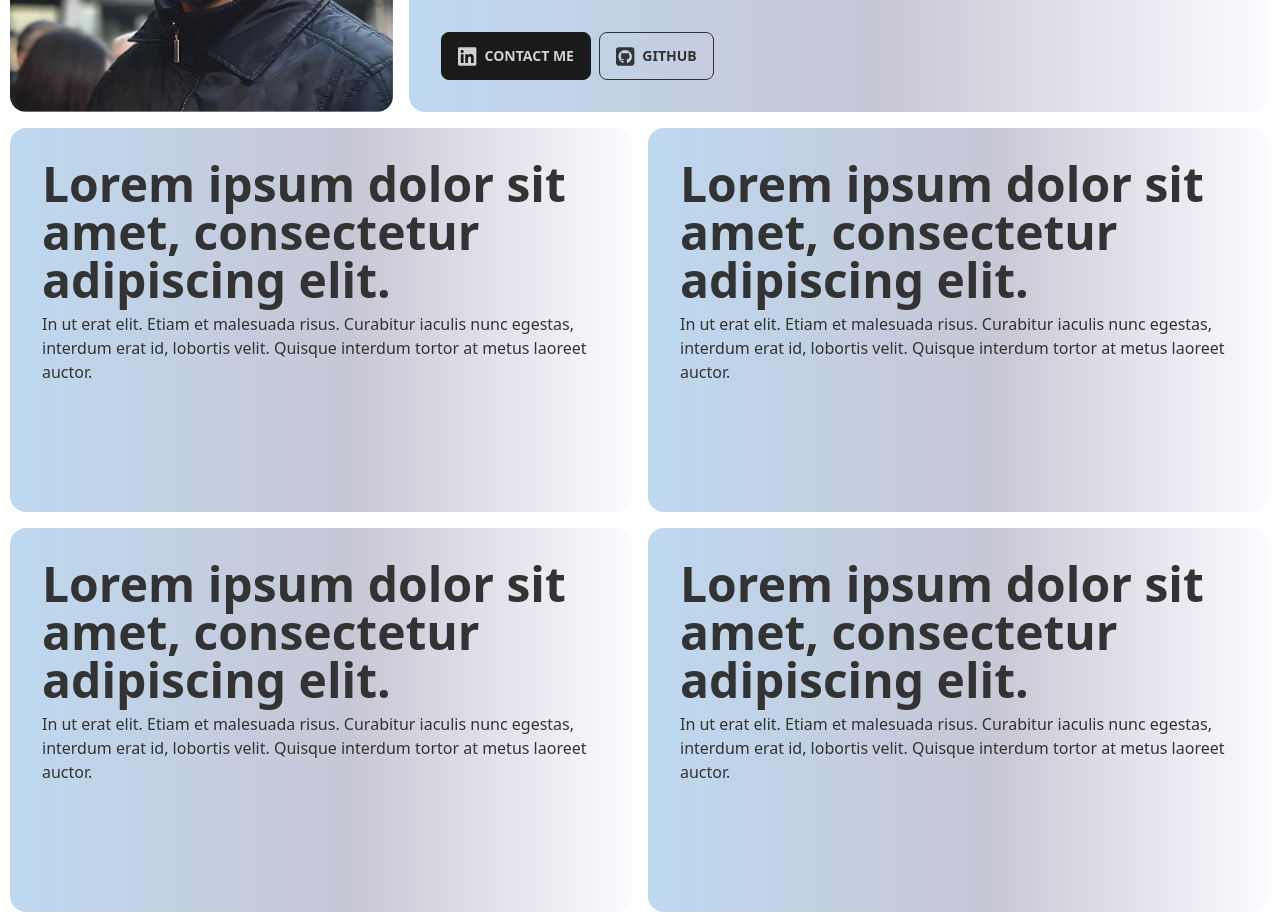
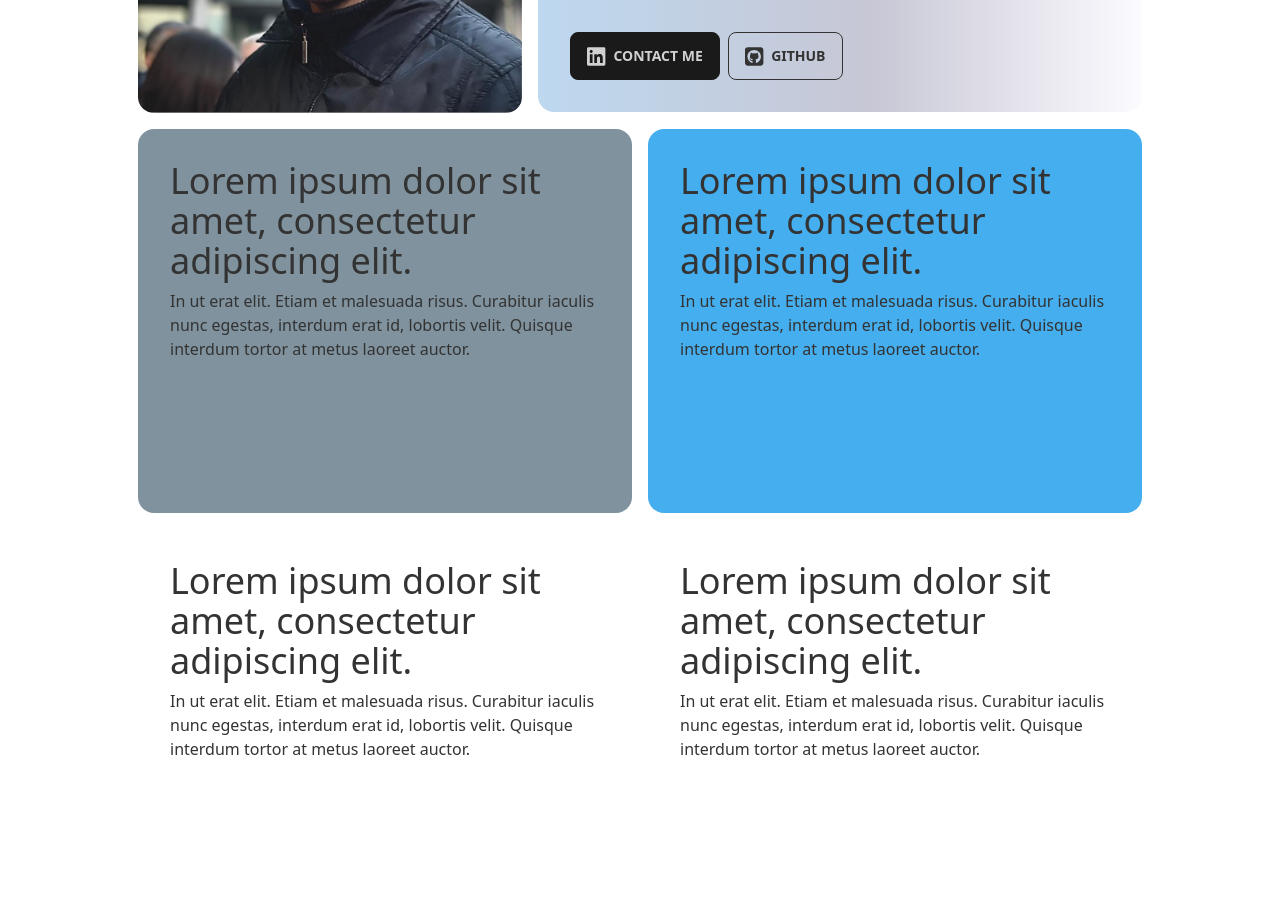
Before and after one commit to manymanecki/manecki-personal-page, a Vue app: page / in a window 1280 px wide. Shown: the part 320-1233 px from the top of the page. Built offline with nearby package versions, Linux system fonts and the light colour scheme.

Commit message:
Dynamic padding update, small font changes

```diff
--- a/src/assets/main.css
+++ b/src/assets/main.css
@@ -2,10 +2,9 @@
 @tailwind components;
 @tailwind utilities;
 
-@media only screen and (min-width: 768px) {
-    body {
-        padding-left: calc((80vw - 768px) / 2);
-        padding-right: calc((80vw - 768px) / 2);
+@layer base {
+    h2 {
+        @apply font-medium text-2xl lg:text-4xl;
     }
 }
 
@@ -14,3 +13,17 @@ body {
     padding-right: 10px;
     user-select: none;
 }
+
+@media screen(md) {
+    body {
+        padding-left: calc((100vw - 748px) / 2);
+        padding-right: calc((100vw - 748px) / 2);
+    }
+}
+
+@media screen(lg) {
+    body {
+        padding-left: calc((100vw - 1004px) / 2);
+        padding-right: calc((100vw - 1004px) / 2);
+    }
+}
--- a/src/views/HomeView.vue
+++ b/src/views/HomeView.vue
@@ -6,10 +6,10 @@ import NavigationBar from "@/components/NavigationBar.vue"
     <NavigationBar/>
     <div class="grid gap-4 grid-cols-1">
         <div class="flex flex-col md:flex-row gap-4">
-            <div class="flex-none w-3/8 card card-image h-96 image-full">
+            <div class="flex-none w-3/8 card card-image image-full">
                 <figure>
                     <img
-                        class="object-fill object-center"
+                        class="object-fill h-96 w-96"
                         src="/profilepicture.jpg"
                         alt="Profile picture"
                     />
@@ -17,10 +17,10 @@ import NavigationBar from "@/components/NavigationBar.vue"
             </div>
             <div class="flex-auto w-5/8 card card-about h-96">
                 <div class="card-body">
-                    <h2 class="card-title text-5xl">
+                    <h2>
                         Hey, name's Jakub and I'm a Warsaw based Fullstack Developer.
                     </h2>
-                    <p class="">
+                    <p>
                         Currently studying at Polish-Japanese Academy of Information Technology,
                         my wide range of skills in all areas of software development is perfect
                         for the needs of your company!
@@ -46,9 +46,9 @@ import NavigationBar from "@/components/NavigationBar.vue"
             </div>
         </div>
         <div class="flex flex-col md:flex-row gap-4">
-            <div class="card card-about h-96">
+            <div class="card bg-primary-content/50 h-96">
                 <div class="card-body">
-                    <h2 class="card-title text-5xl">
+                    <h2>
                         Lorem ipsum dolor sit amet, consectetur adipiscing elit.
                     </h2>
                     <p class="">
@@ -58,9 +58,9 @@ import NavigationBar from "@/components/NavigationBar.vue"
                     </p>
                 </div>
             </div>
-            <div class="card card-about h-96">
+            <div class="card bg-primary h-96">
                 <div class="card-body">
-                    <h2 class="card-title text-5xl">
+                    <h2>
                         Lorem ipsum dolor sit amet, consectetur adipiscing elit.
                     </h2>
                     <p class="">
@@ -72,9 +72,9 @@ import NavigationBar from "@/components/NavigationBar.vue"
             </div>
         </div>
         <div class="flex flex-col md:flex-row gap-4">
-            <div class="card card-about h-96">
+            <div class="card h-96">
                 <div class="card-body">
-                    <h2 class="card-title text-5xl">
+                    <h2>
                         Lorem ipsum dolor sit amet, consectetur adipiscing elit.
                     </h2>
                     <p class="">
@@ -84,9 +84,9 @@ import NavigationBar from "@/components/NavigationBar.vue"
                     </p>
                 </div>
             </div>
-            <div class="card card-about h-96">
+            <div class="card h-96">
                 <div class="card-body">
-                    <h2 class="card-title text-5xl">
+                    <h2>
                         Lorem ipsum dolor sit amet, consectetur adipiscing elit.
                     </h2>
                     <p class="">
```
